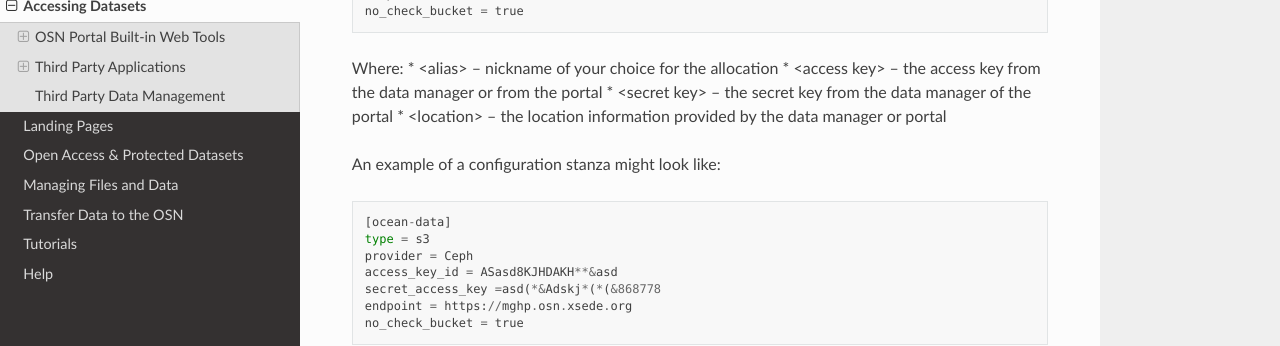
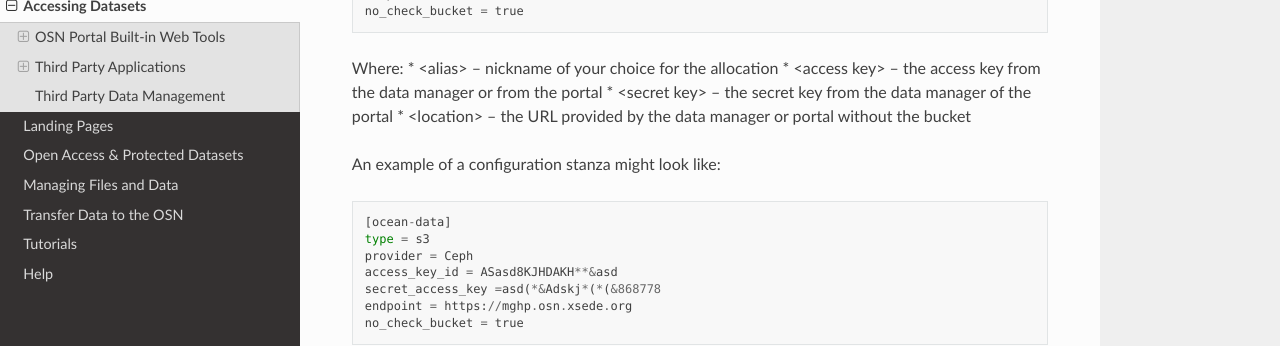
Before and after one commit to OpenStorageNetwork/rtd-osn, a Sphinx documentation site: the page built from docs/source/accessing-datasets.rst, in a window 1280 px wide and 900 px high, scrolled down 8457 px. Shown: the part 199-545 px from the top of the window. Built offline with Sphinx 7.4.7 and the Read the Docs theme 2.0.0, drawn with Linux system fonts in a browser that asks for light colours.

Commit message:
updated rclone config documentation for the endpoint url

```diff
--- a/docs/source/accessing-datasets.rst
+++ b/docs/source/accessing-datasets.rst
@@ -300,7 +300,7 @@ Where:
 * <alias> – nickname of your choice for the allocation
 * <access key> – the access key from the data manager or from the portal
 * <secret key> – the secret key from the data manager of the portal
-* <location> – the location information provided by the data manager or portal
+* <location> – the URL provided by the data manager or portal without the bucket
 
 An example of a configuration stanza might look like: ::
 
```
Also changed, not shown: docs/source/tutorials.rst (+5 -5 lines).
